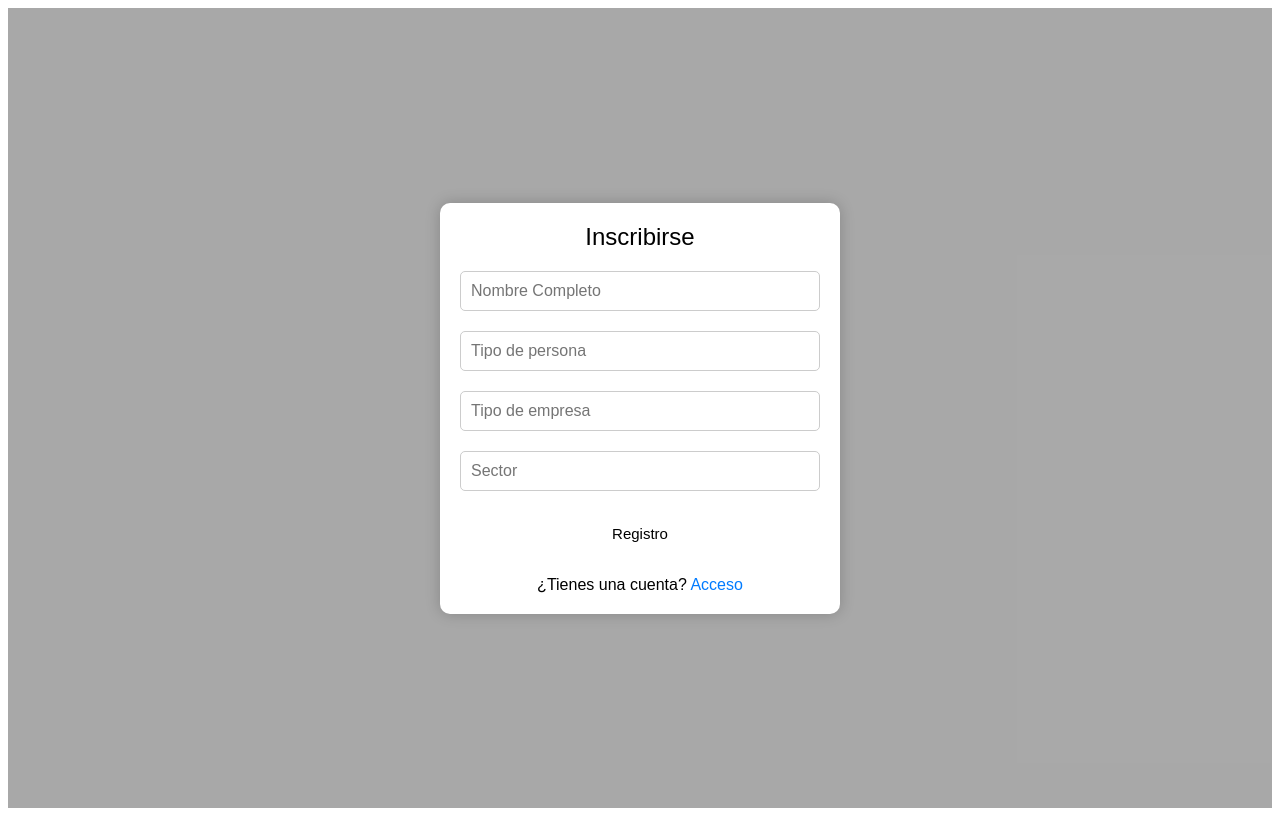
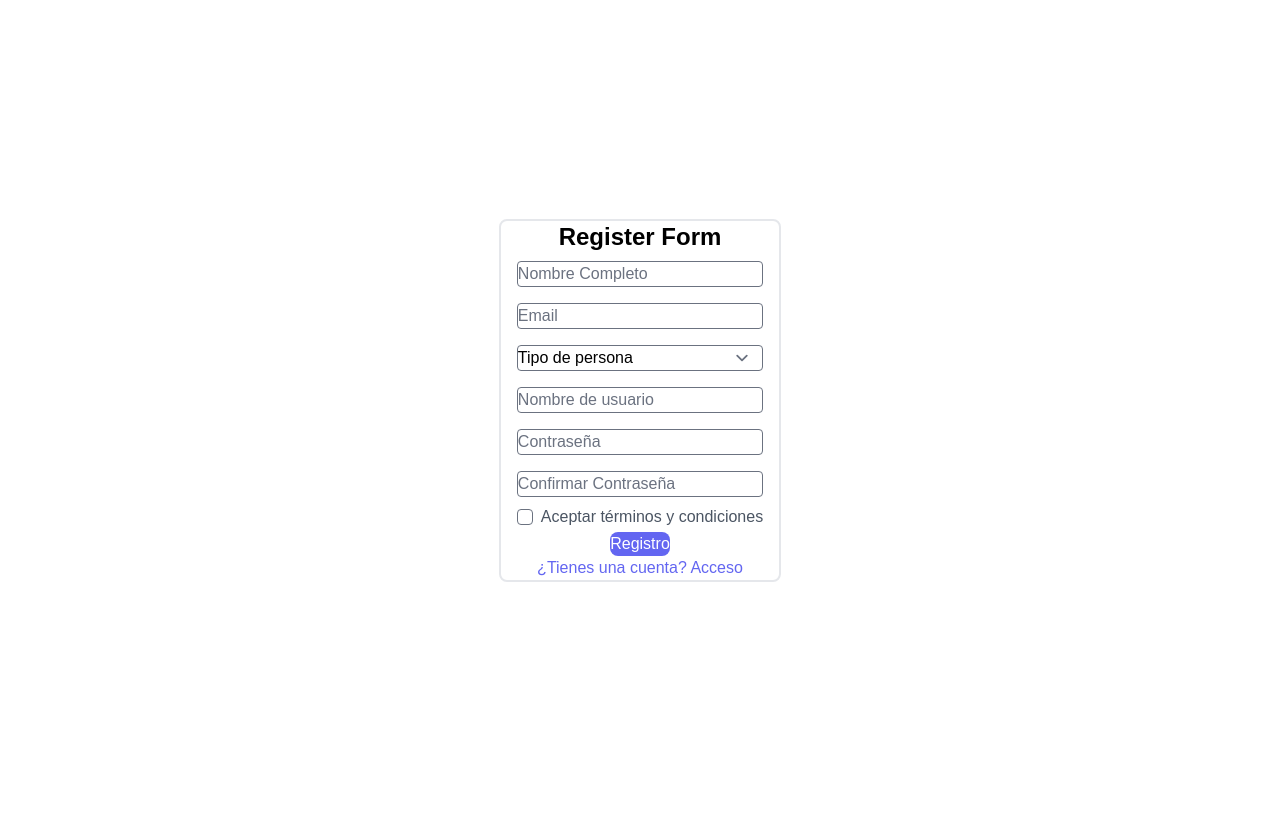
Before and after one commit to luzrestrepo/EstraMyPyme, an Angular app: page /register in a window 1280 px wide. Built offline with nearby package versions, Linux system fonts and the light colour scheme.

Commit message:
add validations form and styles with talwind

```diff
--- a/package.json
+++ b/package.json
@@ -18,6 +18,7 @@
     "@angular/platform-browser": "^18.0.0",
     "@angular/platform-browser-dynamic": "^18.0.0",
     "@angular/router": "^18.0.0",
+    "@tailwindcss/forms": "^0.5.7",
     "rxjs": "~7.8.0",
     "tslib": "^2.3.0",
     "zone.js": "~0.14.3"
@@ -27,12 +28,15 @@
     "@angular/cli": "^18.0.5",
     "@angular/compiler-cli": "^18.0.0",
     "@types/jasmine": "~5.1.0",
+    "autoprefixer": "^10.4.19",
     "jasmine-core": "~5.1.0",
     "karma": "~6.4.0",
     "karma-chrome-launcher": "~3.2.0",
     "karma-coverage": "~2.2.0",
     "karma-jasmine": "~5.1.0",
     "karma-jasmine-html-reporter": "~2.1.0",
+    "postcss": "^8.4.39",
+    "tailwindcss": "^3.4.4",
     "typescript": "~5.4.2"
   }
 }
--- a/src/app/register/register.component.html
+++ b/src/app/register/register.component.html
@@ -1,27 +1,176 @@
-<div class="wrapper">
-  <div class="register-container">
-    <header>Inscribirse</header>
-    <div class="input-box">
-      <input type="text" class="input-field" placeholder="Nombre Completo" />
-      <i class="bx bx-user"></i>
-    </div>
-    <div class="input-box">
-      <input type="text" class="input-field" placeholder="Tipo de persona" />
-      <i class="bx bx-user"></i>
-    </div>
-    <div class="input-box">
-      <input type="text" class="input-field" placeholder="Tipo de empresa" />
-      <i class="bx bx-envelope"></i>
-    </div>
-    <div class="input-box">
-      <input type="text" class="input-field" placeholder="Sector" />
-      <i class="bx bx-lock-alt"></i>
-    </div>
-    <div class="input-box">
-      <button class="submit">Registro</button>
-    </div>
-    <div class="top">
-      <span>¿Tienes una cuenta? <a routerLink="/login">Acceso</a></span>
-    </div>
+<div class="h-screen w-full flex items-center justify-center">
+  <div class="p-8 border-2 rounded-lg">
+    <header class="text-center mb-6 font-bold text-2xl">Register Form</header>
+
+    <form
+      [formGroup]="registerForm"
+      (ngSubmit)="register()"
+      style="padding: 0 1rem"
+    >
+      <div>
+        <input
+          type="text"
+          formControlName="name"
+          placeholder="Nombre Completo"
+          class="w-full p-3 text-black rounded"
+          style="margin: 0.5rem 0"
+        />
+        <div
+          *ngIf="
+            registerForm.get('name')?.invalid &&
+            (registerForm.get('name')?.dirty ||
+              registerForm.get('name')?.touched)
+          "
+          class="text-red-500 text-sm mt-1"
+        >
+          <div *ngIf="registerForm.get('name')?.hasError('required')">
+            El nombre es obligatorio.
+          </div>
+        </div>
+      </div>
+
+      <div class="w-full">
+        <input
+          type="email"
+          formControlName="email"
+          placeholder="Email"
+          class="w-full p-3 text-black rounded"
+          style="margin: 0.5rem 0"
+        />
+        <div
+          *ngIf="
+            registerForm.get('email')?.invalid &&
+            (registerForm.get('email')?.dirty ||
+              registerForm.get('email')?.touched)
+          "
+          class="text-red-500 text-sm mt-1"
+        >
+          <div *ngIf="registerForm.get('email')?.hasError('required')">
+            El email es obligatorio.
+          </div>
+          <div *ngIf="registerForm.get('email')?.hasError('email')">
+            El email no es válido.
+          </div>
+        </div>
+      </div>
+
+      <div class="w-full">
+        <select
+          formControlName="persona"
+          class="w-full p-3 text-black rounded"
+          style="margin: 0.5rem 0"
+        >
+          <option value="" disabled selected>Tipo de persona</option>
+          <option value="natural">Natural</option>
+          <option value="juridica">Jurídica</option>
+        </select>
+        <div
+          *ngIf="
+            registerForm.get('persona')?.invalid &&
+            (registerForm.get('persona')?.dirty ||
+              registerForm.get('persona')?.touched)
+          "
+          class="text-red-500 text-sm mt-1"
+        >
+          <div *ngIf="registerForm.get('persona')?.hasError('required')">
+            El tipo de persona es obligatorio.
+          </div>
+        </div>
+      </div>
+
+      <div class="w-full">
+        <input
+          type="text"
+          formControlName="username"
+          placeholder="Nombre de usuario"
+          class="w-full p-3 text-black rounded"
+          style="margin: 0.5rem 0"
+        />
+        <div
+          *ngIf="
+            registerForm.get('username')?.invalid &&
+            (registerForm.get('username')?.dirty ||
+              registerForm.get('username')?.touched)
+          "
+          class="text-red-500 text-sm mt-1"
+        >
+          <div *ngIf="registerForm.get('username')?.hasError('required')">
+            El nombre de usuario es obligatorio.
+          </div>
+        </div>
+      </div>
+
+      <div class="w-full">
+        <input
+          type="password"
+          formControlName="password"
+          placeholder="Contraseña"
+          class="w-full p-3 text-black rounded"
+          style="margin: 0.5rem 0"
+        />
+        <div
+          *ngIf="
+            registerForm.get('password')?.invalid &&
+            (registerForm.get('password')?.dirty ||
+              registerForm.get('password')?.touched)
+          "
+          class="text-red-500 text-sm mt-1"
+        >
+          <div *ngIf="registerForm.get('password')?.hasError('required')">
+            La contraseña es obligatoria.
+          </div>
+          <div *ngIf="registerForm.get('password')?.hasError('minlength')">
+            La contraseña debe tener al menos 6 caracteres.
+          </div>
+        </div>
+      </div>
+
+      <div class="w-full">
+        <input
+          type="password"
+          formControlName="passwordConfirm"
+          placeholder="Confirmar Contraseña"
+          class="w-full p-3 text-black rounded"
+          style="margin: 0.5rem 0"
+        />
+
+        <div
+          *ngIf="
+            registerForm.get('passwordConfirm')?.invalid &&
+            (registerForm.get('passwordConfirm')?.dirty ||
+              registerForm.get('passwordConfirm')?.touched)
+          "
+          class="text-red-500 text-sm mt-1"
+        >
+          <div
+            *ngIf="registerForm.get('passwordConfirm')?.hasError('required')"
+          >
+            La confirmación de la contraseña es obligatoria.
+          </div>
+        </div>
+      </div>
+
+      <div class="w-full">
+        <label class="inline-flex items-center gap-2">
+          <input type="checkbox" formControlName="terms" class="rounded" />
+          <span class="ml-2 text-gray-600">Aceptar términos y condiciones</span>
+        </label>
+      </div>
+
+      <div class="flex justify-center w-full">
+        <button
+          type="submit"
+          class="bg-indigo-500 text-white p-3 rounded-lg hover:bg-indigo-700 transition duration-200"
+        >
+          Registro
+        </button>
+      </div>
+
+      <div class="text-center mt-4">
+        <a href="#" class="text-indigo-500 hover:underline"
+          >¿Tienes una cuenta? Acceso</a
+        >
+      </div>
+    </form>
   </div>
 </div>
--- a/src/app/register/register.component.ts
+++ b/src/app/register/register.component.ts
@@ -1,12 +1,45 @@
+import { CommonModule } from '@angular/common';
 import { Component } from '@angular/core';
-import { RouterModule } from '@angular/router';
-import { LoginComponent } from '../login/login.component';
+import {
+  FormControl,
+  FormGroup,
+  ReactiveFormsModule,
+  Validators,
+} from '@angular/forms';
+import { passwordConfirmValidator } from '../shared/password-confirm-directive';
+import { Router } from '@angular/router';
 
 @Component({
   selector: 'app-register',
   standalone: true,
-  imports: [RouterModule, LoginComponent],
+  imports: [ReactiveFormsModule, CommonModule],
   templateUrl: './register.component.html',
   styleUrl: './register.component.css',
 })
-export class RegisterComponent {}
+export class RegisterComponent {
+  registerForm = new FormGroup(
+    {
+      name: new FormControl('', [Validators.required]),
+      email: new FormControl('', [Validators.required, Validators.email]),
+      persona: new FormControl('', [Validators.required]),
+      username: new FormControl('', [Validators.required]),
+      password: new FormControl('', [
+        Validators.required,
+        Validators.minLength(6),
+      ]),
+      passwordConfirm: new FormControl('', [Validators.required]),
+      terms: new FormControl(false),
+    },
+    { validators: passwordConfirmValidator }
+  );
+
+  get name() {
+    return this.registerForm.get('name');
+  }
+  get email() {
+    return this.registerForm.get('email');
+  }
+  register() {
+    console.log(this.registerForm.value);
+  }
+}
--- /dev/null
+++ b/src/app/shared/password-confirm-directive.ts
@@ -0,0 +1,12 @@
+import { AbstractControl, ValidationErrors, ValidatorFn } from '@angular/forms';
+
+/** An actor's name can't match the actor's role */
+export const passwordConfirmValidator: ValidatorFn = (
+  control: AbstractControl
+): ValidationErrors | null => {
+  const password = control.get('password');
+  const passwordConfirm = control.get('passwordConfirm');
+  return password?.value !== passwordConfirm?.value
+    ? { passwordConfirm: true }
+    : null;
+};
--- a/src/styles.css
+++ b/src/styles.css
@@ -1 +1,4 @@
 /* You can add global styles to this file, and also import other style files */
+@tailwind base;
+@tailwind components;
+@tailwind utilities;
--- /dev/null
+++ b/tailwind.config.js
@@ -0,0 +1,8 @@
+/** @type {import('tailwindcss').Config} */
+module.exports = {
+  content: ["./src/**/*.{html,ts}"],
+  theme: {
+    extend: {},
+  },
+  plugins: [require("@tailwindcss/forms")],
+};
```
Also changed, not shown: 1 other file (tests, documents, lock files or other folders).
